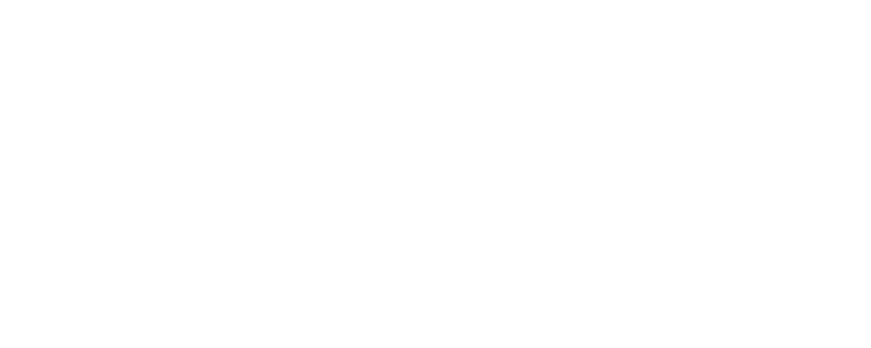
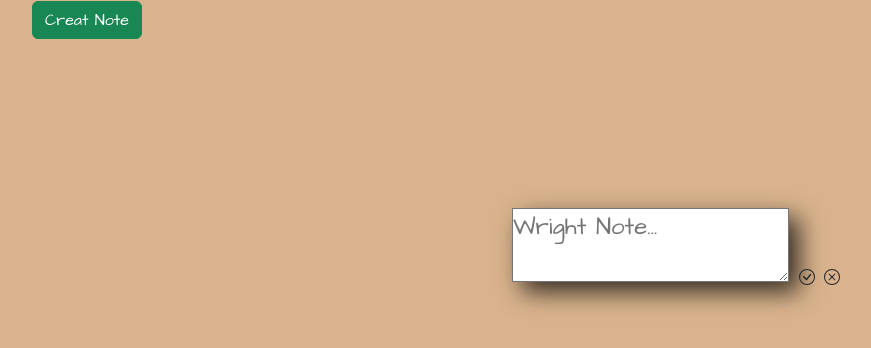
Before and after one commit to kashif0426/stikye-note, a plain HTML site: page index.html in a window 1280 px wide. Shown: the whole page, without its empty margins (0-871 px from the left). Drawn offline with nearby package versions, Linux system fonts and the light colour scheme.

Commit message:
This is a stiky note website

```diff
--- a/css/style.css
+++ b/css/style.css
@@ -0,0 +1,39 @@
+* {
+    padding: 0;
+    margin: 0;
+}
+
+body {
+    background-color: #c68c53a8;
+    font-family: "Architects Daughter";
+    font-size: 24px;
+}
+
+.main-container {
+    width: 95%;
+    margin: auto;
+}
+
+.container {
+    margin-left: 5%;
+}
+
+.container2 {
+    display: flex;
+    justify-content: flex-start;
+    flex-wrap: wrap;
+    margin-top: 20px;
+    margin-left: 5%;
+}
+
+.container3 {
+    /* display: none; */
+    position: absolute;
+    top: 26%;
+    left: 40%;
+}
+
+textarea {
+    box-shadow: 10px 10px 24px 0px rgba(0, 0, 0, 0.75);
+    outline: none;
+}
--- a/index.html
+++ b/index.html
@@ -14,9 +14,21 @@
 
 <body>
     <div class="main-container">
-        <div class="container1"></div>
+        <div class="container1"><button onclick="typeNote()" class="btn btn-success">Creat Note</button></div>
         <div class="container2"></div>
-        <div class="container3"></div>
+        <div class="container3">
+            <form>
+                <textarea id="note-text" placeholder="Wright Note..." maxlength="96"></textarea>
+                <svg id="check-icon" xmlns="http://www.w3.org/2000/svg" width="16" height="16" fill="currentColor" class="bi bi-check-circle" viewBox="0 0 16 16">
+                    <path d="M8 15A7 7 0 1 1 8 1a7 7 0 0 1 0 14zm0 1A8 8 0 1 0 8 0a8 8 0 0 0 0 16z"/>
+                    <path d="M10.97 4.97a.235.235 0 0 0-.02.022L7.477 9.417 5.384 7.323a.75.75 0 0 0-1.06 1.06L6.97 11.03a.75.75 0 0 0 1.079-.02l3.992-4.99a.75.75 0 0 0-1.071-1.05z"/>
+                  </svg>
+                <svg id="crosse-icon" xmlns="http://www.w3.org/2000/svg" width="16" height="16" fill="currentColor" class="bi bi-x-circle" viewBox="0 0 16 16">
+                    <path d="M8 15A7 7 0 1 1 8 1a7 7 0 0 1 0 14zm0 1A8 8 0 1 0 8 0a8 8 0 0 0 0 16z"/>
+                    <path d="M4.646 4.646a.5.5 0 0 1 .708 0L8 7.293l2.646-2.647a.5.5 0 0 1 .708.708L8.707 8l2.647 2.646a.5.5 0 0 1-.708.708L8 8.707l-2.646 2.647a.5.5 0 0 1-.708-.708L7.293 8 4.646 5.354a.5.5 0 0 1 0-.708z"/>
+                  </svg>
+            </form>
+        </div>
     </div>
 
     <script src="./js/script.js"></script>
```
